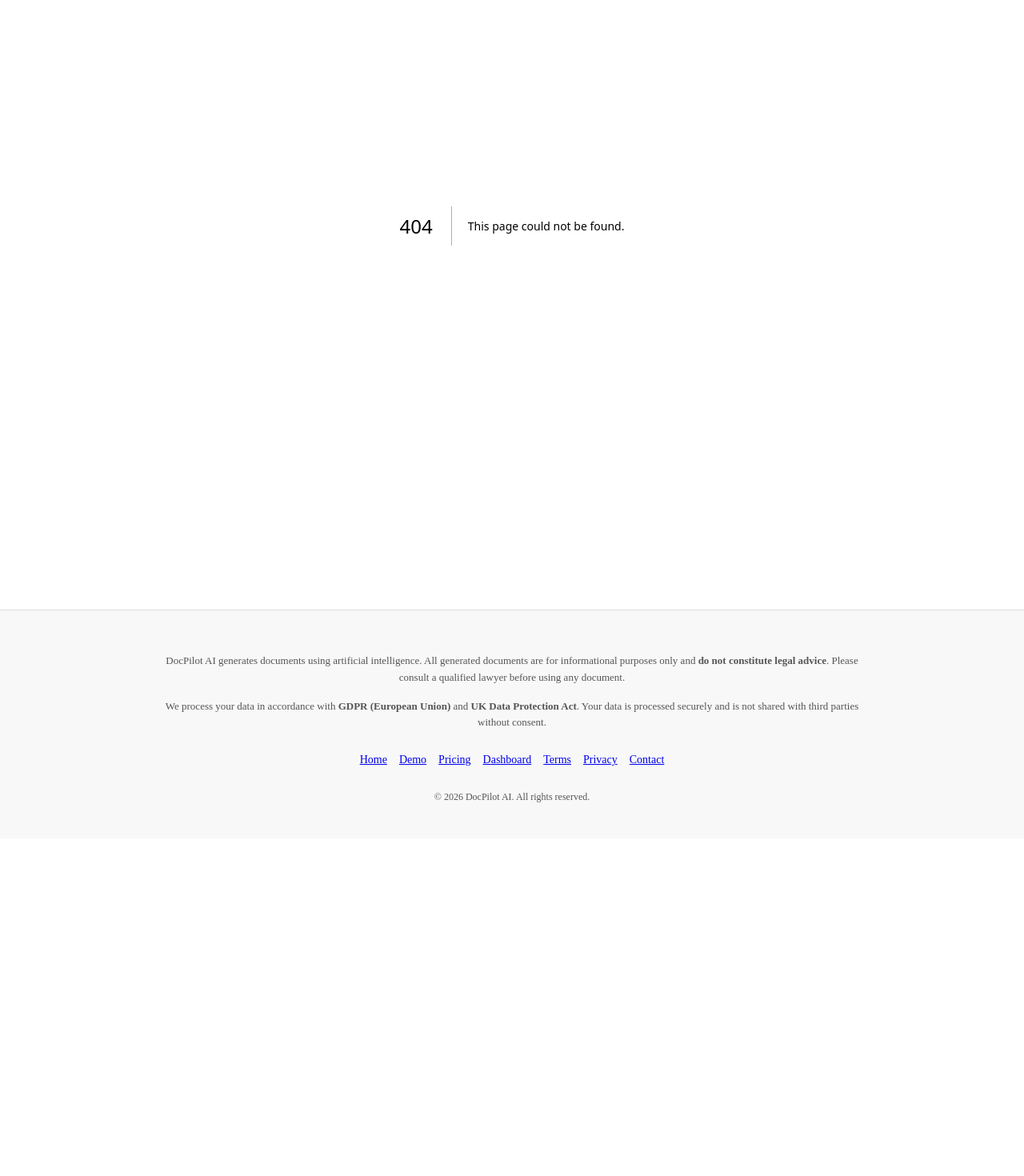
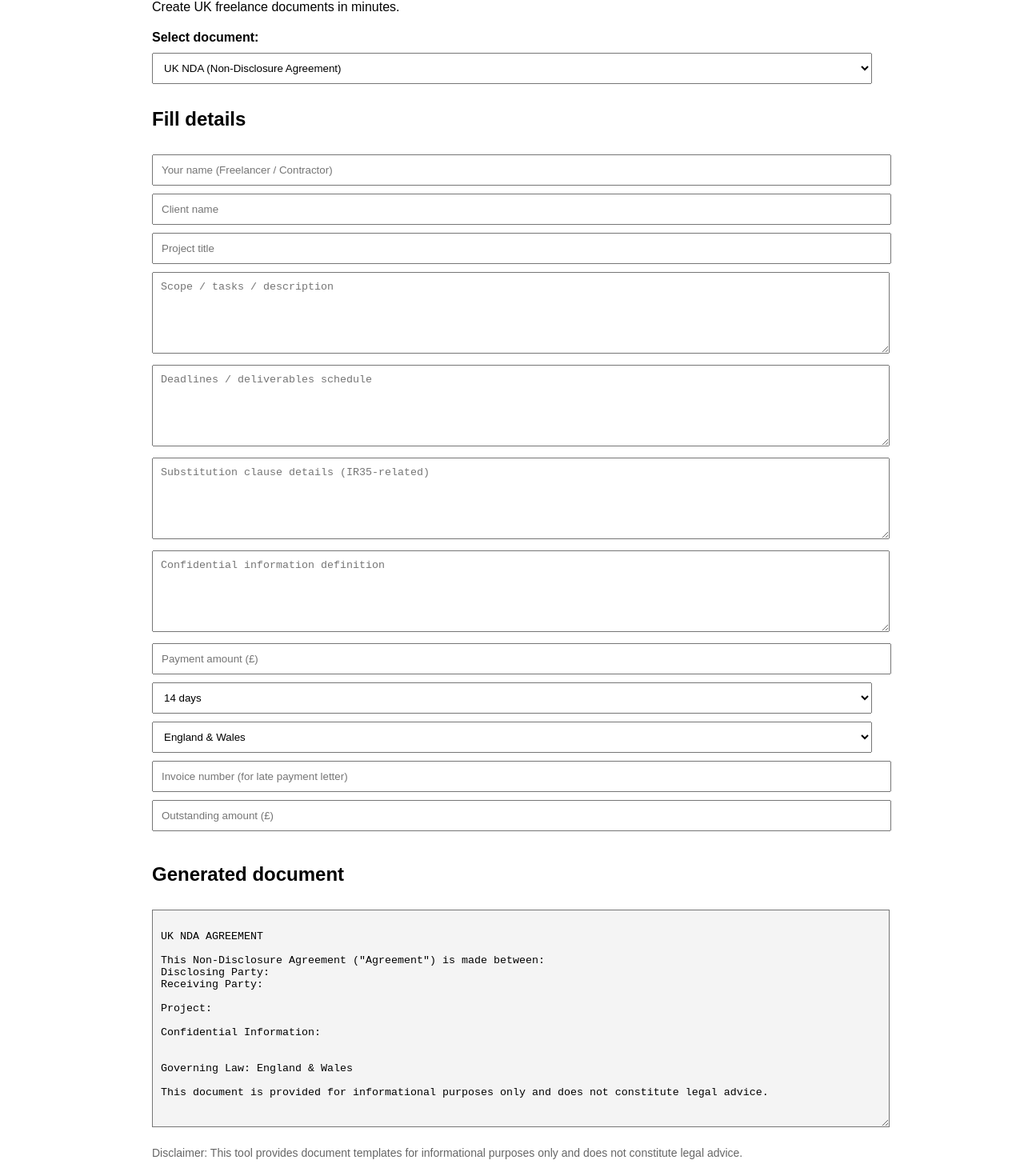
Before and after one commit to docpilot570/docpilot-ai, a Next.js app: page /generator in a window 1280 px wide. Before the commit this address had no page. Shown: the part 118-1588 px from the top of the page at 80% size. Before the commit the page ends 1166 px from the top, so only its background shows below. Built offline with nearby package versions, Linux system fonts and the light colour scheme.

Commit message:
Create generator.js

```diff
--- /dev/null
+++ b/pages/generator.js
@@ -0,0 +1,266 @@
+import { useState } from "react";
+
+export default function Generator() {
+  const [docType, setDocType] = useState("nda");
+  const [form, setForm] = useState({
+    freelancerName: "",
+    clientName: "",
+    projectTitle: "",
+    scope: "",
+    paymentAmount: "",
+    paymentTerms: "14",
+    governingLaw: "England & Wales",
+    substitutionClause: "",
+    deadlines: "",
+    confidentialInfo: "",
+    debtAmount: "",
+    invoiceNumber: "",
+  });
+
+  function handleChange(e) {
+    setForm({ ...form, [e.target.name]: e.target.value });
+  }
+
+  function generateText() {
+    if (docType === "nda") {
+      return `
+UK NDA AGREEMENT
+
+This Non-Disclosure Agreement ("Agreement") is made between:
+Disclosing Party: ${form.clientName}
+Receiving Party: ${form.freelancerName}
+
+Project: ${form.projectTitle}
+
+Confidential Information:
+${form.confidentialInfo}
+
+Governing Law: ${form.governingLaw}
+
+This document is provided for informational purposes only and does not constitute legal advice.
+      `;
+    }
+
+    if (docType === "sow") {
+      return `
+STATEMENT OF WORK (SOW)
+
+Client: ${form.clientName}
+Contractor: ${form.freelancerName}
+
+Project: ${form.projectTitle}
+
+Scope of Work:
+${form.scope}
+
+Deadlines / Deliverables:
+${form.deadlines}
+
+Payment: £${form.paymentAmount}
+Payment Terms: ${form.paymentTerms} days
+
+Governing Law: ${form.governingLaw}
+
+This document is provided for informational purposes only and does not constitute legal advice.
+      `;
+    }
+
+    if (docType === "agreement") {
+      return `
+FREELANCE SERVICE AGREEMENT (UK)
+
+This Agreement is made between:
+Client: ${form.clientName}
+Independent Contractor: ${form.freelancerName}
+
+Industry / Activity:
+${form.scope}
+
+Project Tasks:
+${form.scope}
+
+Substitution Clause (IR35-related):
+${form.substitutionClause}
+
+Payment:
+£${form.paymentAmount}
+Payment Terms: ${form.paymentTerms} days
+
+Governing Law: ${form.governingLaw}
+
+This contract is intended as a contractor-style agreement but does not guarantee IR35 compliance.
+This document is provided for informational purposes only and does not constitute legal advice.
+      `;
+    }
+
+    if (docType === "latepayment") {
+      return `
+LATE PAYMENT DEMAND LETTER (UK)
+
+To: ${form.clientName}
+
+From: ${form.freelancerName}
+
+Invoice Number: ${form.invoiceNumber}
+Outstanding Amount: £${form.debtAmount}
+
+Dear ${form.clientName},
+
+This is a formal reminder that payment for invoice ${form.invoiceNumber} remains outstanding.
+Please arrange payment of £${form.debtAmount} within 7 days.
+
+If payment is not received, further action may be taken.
+
+Sincerely,
+${form.freelancerName}
+      `;
+    }
+
+    return "";
+  }
+
+  const generated = generateText();
+
+  return (
+    <div style={{ maxWidth: 900, margin: "0 auto", padding: 30, fontFamily: "Arial" }}>
+      <h1 style={{ fontSize: 32 }}>DocPilot AI Generator (UK)</h1>
+      <p>Create UK freelance documents in minutes.</p>
+
+      <label style={{ display: "block", marginTop: 20 }}>
+        <b>Select document:</b>
+      </label>
+
+      <select
+        value={docType}
+        onChange={(e) => setDocType(e.target.value)}
+        style={{ padding: 10, marginTop: 10, width: "100%" }}
+      >
+        <option value="nda">UK NDA (Non-Disclosure Agreement)</option>
+        <option value="sow">Statement of Work (SOW)</option>
+        <option value="agreement">Freelance Service Agreement (IR35-friendly)</option>
+        <option value="latepayment">Late Payment Demand Letter</option>
+      </select>
+
+      <h2 style={{ marginTop: 30 }}>Fill details</h2>
+
+      <input
+        name="freelancerName"
+        placeholder="Your name (Freelancer / Contractor)"
+        value={form.freelancerName}
+        onChange={handleChange}
+        style={{ width: "100%", padding: 10, marginTop: 10 }}
+      />
+
+      <input
+        name="clientName"
+        placeholder="Client name"
+        value={form.clientName}
+        onChange={handleChange}
+        style={{ width: "100%", padding: 10, marginTop: 10 }}
+      />
+
+      <input
+        name="projectTitle"
+        placeholder="Project title"
+        value={form.projectTitle}
+        onChange={handleChange}
+        style={{ width: "100%", padding: 10, marginTop: 10 }}
+      />
+
+      <textarea
+        name="scope"
+        placeholder="Scope / tasks / description"
+        value={form.scope}
+        onChange={handleChange}
+        style={{ width: "100%", padding: 10, marginTop: 10, minHeight: 80 }}
+      />
+
+      <textarea
+        name="deadlines"
+        placeholder="Deadlines / deliverables schedule"
+        value={form.deadlines}
+        onChange={handleChange}
+        style={{ width: "100%", padding: 10, marginTop: 10, minHeight: 80 }}
+      />
+
+      <textarea
+        name="substitutionClause"
+        placeholder="Substitution clause details (IR35-related)"
+        value={form.substitutionClause}
+        onChange={handleChange}
+        style={{ width: "100%", padding: 10, marginTop: 10, minHeight: 80 }}
+      />
+
+      <textarea
+        name="confidentialInfo"
+        placeholder="Confidential information definition"
+        value={form.confidentialInfo}
+        onChange={handleChange}
+        style={{ width: "100%", padding: 10, marginTop: 10, minHeight: 80 }}
+      />
+
+      <input
+        name="paymentAmount"
+        placeholder="Payment amount (£)"
+        value={form.paymentAmount}
+        onChange={handleChange}
+        style={{ width: "100%", padding: 10, marginTop: 10 }}
+      />
+
+      <select
+        name="paymentTerms"
+        value={form.paymentTerms}
+        onChange={handleChange}
+        style={{ width: "100%", padding: 10, marginTop: 10 }}
+      >
+        <option value="7">7 days</option>
+        <option value="14">14 days</option>
+        <option value="30">30 days</option>
+      </select>
+
+      <select
+        name="governingLaw"
+        value={form.governingLaw}
+        onChange={handleChange}
+        style={{ width: "100%", padding: 10, marginTop: 10 }}
+      >
+        <option value="England & Wales">England & Wales</option>
+        <option value="Scotland">Scotland</option>
+      </select>
+
+      <input
+        name="invoiceNumber"
+        placeholder="Invoice number (for late payment letter)"
+        value={form.invoiceNumber}
+        onChange={handleChange}
+        style={{ width: "100%", padding: 10, marginTop: 10 }}
+      />
+
+      <input
+        name="debtAmount"
+        placeholder="Outstanding amount (£)"
+        value={form.debtAmount}
+        onChange={handleChange}
+        style={{ width: "100%", padding: 10, marginTop: 10 }}
+      />
+
+      <h2 style={{ marginTop: 40 }}>Generated document</h2>
+
+      <textarea
+        value={generated}
+        readOnly
+        style={{
+          width: "100%",
+          padding: 10,
+          marginTop: 10,
+          minHeight: 250,
+          background: "#f4f4f4",
+        }}
+      />
+
+      <p style={{ marginTop: 20, fontSize: 14, color: "#666" }}>
+        Disclaimer: This tool provides document templates for informational purposes only and does not constitute legal advice.
+      </p>
+    </div>
+  );
+}
```
